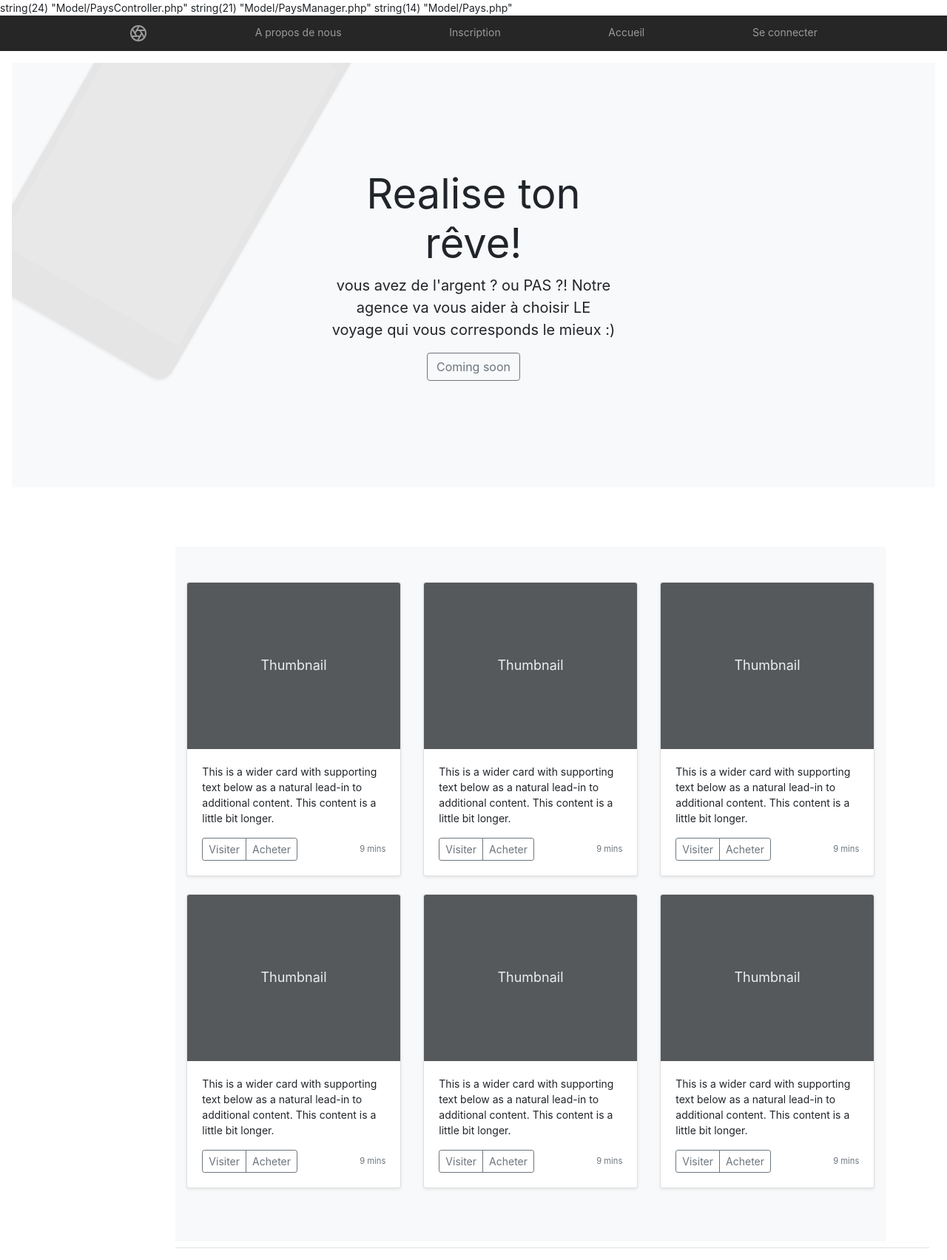
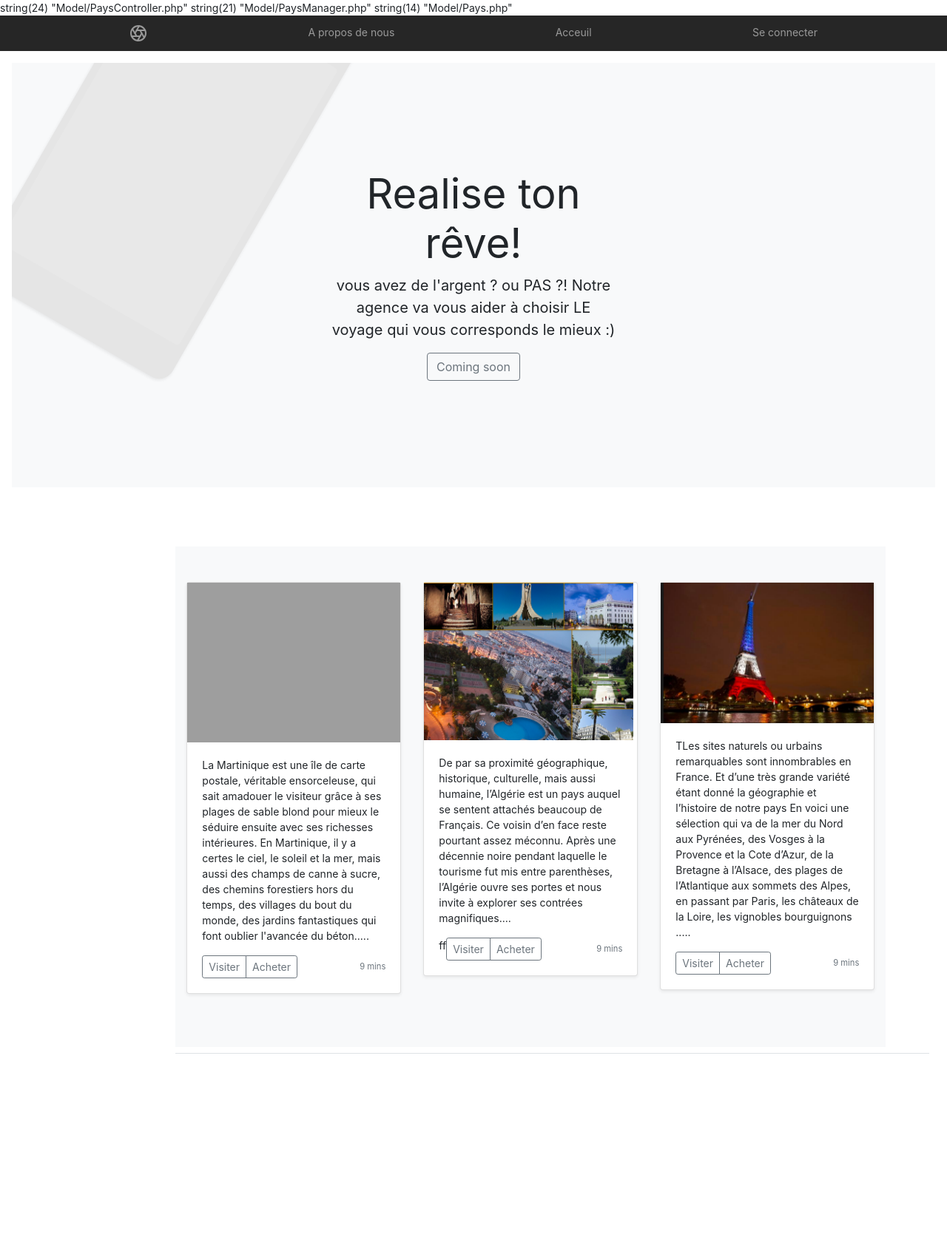
Before and after one commit to sabrinalazar/formation_php, a PHP site: page / in a window 1280 px wide. Shown: the whole page at 74% size. After the commit the page ends 1425 px from the top, so only its background shows below. Run offline with PHP 8.4, Linux system fonts and the light colour scheme; data comes from the database, SQL or seed files in the repository; grey boxes are pictures that could not be loaded.

Commit message:
debug img

```diff
--- a/views/home.html.php
+++ b/views/home.html.php
@@ -41,10 +41,9 @@
                     <svg xmlns="http://www.w3.org/2000/svg" width="24" height="24" viewBox="0 0 24 24" fill="none" stroke="currentColor" stroke-width="2" stroke-linecap="round" stroke-linejoin="round" class="d-block mx-auto" focusable="false" role="img"><title>Product</title><circle cx="12" cy="12" r="10"></circle><line x1="14.31" y1="8" x2="20.05" y2="17.94"></line><line x1="9.69" y1="8" x2="21.17" y2="8"></line><line x1="7.38" y1="12" x2="13.12" y2="2.06"></line><line x1="9.69" y1="16" x2="3.95" y2="6.06"></line><line x1="14.31" y1="16" x2="2.83" y2="16"></line><line x1="16.62" y1="12" x2="10.88" y2="21.94"></line></svg>
                 </a>
 
-        <a class="py-2 d-none d-md-inline-block" href="aPropos.html.php">A propos de nous </a>
-        <a class="py-2 d-none d-md-inline-block" href="inscription.html.php">Inscription </a>
-        <a class="py-2 d-none d-md-inline-block" href="home.html.php">Accueil</a>
-        <a class="py-2 d-none d-md-inline-block" href="seConnecter.html.php">Se connecter</a>
+                <a class="py-2 d-none d-md-inline-block" href="#">A propos de nous </a>
+                <a class="py-2 d-none d-md-inline-block" href="#">Acceuil</a>
+                <a class="py-2 d-none d-md-inline-block" href="#">Se connecter</a>
 
             </div>
         </nav>
@@ -68,9 +67,9 @@
                         <div class="row">
                             <div class="col-md-4">
                                 <div class="card mb-4 shadow-sm">
-                    <svg class="bd-placeholder-img card-img-top" width="100%" height="225" xmlns="http://www.w3.org/2000/svg" preserveAspectRatio="xMidYMid slice" focusable="false" role="img" aria-label="Placeholder: Thumbnail"><title>Placeholder</title><rect fill="#55595c" width="100%" height="100%"/><text fill="#eceeef" dy=".3em" x="50%" y="50%">Thumbnail</text></svg>
+                                    <img src ="../photo martinique/martinique2.png"height="100%" width="100%"</img>
                                     <div class="card-body">
-                        <p class="card-text">This is a wider card with supporting text below as a natural lead-in to additional content. This content is a little bit longer.</p>
+                                        <p class="card-text">La Martinique est une île de carte postale, véritable ensorceleuse, qui sait amadouer le visiteur grâce à ses plages de sable blond pour mieux le séduire ensuite avec ses richesses intérieures. En Martinique, il y a certes le ciel, le soleil et la mer, mais aussi des champs de canne à sucre, des chemins forestiers hors du temps, des villages du bout du monde, des jardins fantastiques qui font oublier l'avancée du béton.....</p>
                                         <div class="d-flex justify-content-between align-items-center">
                                             <div class="btn-group">
                                                 <button type="button" class="btn btn-sm btn-outline-secondary">Visiter</button>
@@ -83,11 +82,11 @@
                             </div>
                             <div class="col-md-4">
                                 <div class="card mb-4 shadow-sm">
-                    <svg class="bd-placeholder-img card-img-top" width="100%" height="225" xmlns="http://www.w3.org/2000/svg" preserveAspectRatio="xMidYMid slice" focusable="false" role="img" aria-label="Placeholder: Thumbnail"><title>Placeholder</title><rect fill="#55595c" width="100%" height="100%"/><text fill="#eceeef" dy=".3em" x="50%" y="50%">Thumbnail</text></svg>
+                                    <img src ="../photo martinique/algerie2.png"height="100%" width="98%"</img>
                                     <div class="card-body">
-                        <p class="card-text">This is a wider card with supporting text below as a natural lead-in to additional content. This content is a little bit longer.</p>
+                                        <p class="card-text">De par sa proximité géographique, historique, culturelle, mais aussi humaine, l’Algérie est un pays auquel se sentent attachés beaucoup de Français. Ce voisin d’en face reste pourtant assez méconnu. Après une décennie noire pendant laquelle le tourisme fut mis entre parenthèses, l’Algérie ouvre ses portes et nous invite à explorer ses contrées magnifiques....</p>
                                         <div class="d-flex justify-content-between align-items-center">
-                            <div class="btn-group">
+                                            <div class="btn-group">ff
                                                 <button type="button" class="btn btn-sm btn-outline-secondary">Visiter</button>
                                                 <button type="button" class="btn btn-sm btn-outline-secondary">Acheter</button>
                                             </div>
@@ -98,9 +97,11 @@
                             </div>
                             <div class="col-md-4">
                                 <div class="card mb-4 shadow-sm">
-                    <svg class="bd-placeholder-img card-img-top" width="100%" height="225" xmlns="http://www.w3.org/2000/svg" preserveAspectRatio="xMidYMid slice" focusable="false" role="img" aria-label="Placeholder: Thumbnail"><title>Placeholder</title><rect fill="#55595c" width="100%" height="100%"/><text fill="#eceeef" dy=".3em" x="50%" y="50%">Thumbnail</text></svg>
+                                    <img src ="../photo martinique/france2.png"height="100%" width="100%"</img>
                                     <div class="card-body">
-                        <p class="card-text">This is a wider card with supporting text below as a natural lead-in to additional content. This content is a little bit longer.</p>
+                                        <p class="card-text">TLes sites naturels ou urbains remarquables sont innombrables en France. Et d’une très grande variété étant donné la géographie et l’histoire de notre pays
+
+                                            En voici une sélection qui va de la mer du Nord aux Pyrénées, des Vosges à la Provence et la Cote d’Azur, de la Bretagne à l’Alsace, des plages de l’Atlantique aux sommets des Alpes, en passant par Paris, les châteaux de la Loire, les vignobles bourguignons .....</p>
                                         <div class="d-flex justify-content-between align-items-center">
                                             <div class="btn-group">
                                                 <button type="button" class="btn btn-sm btn-outline-secondary">Visiter</button>
@@ -112,50 +113,8 @@
                                 </div>
                             </div>
 
-            <div class="col-md-4">
-                <div class="card mb-4 shadow-sm">
-                    <svg class="bd-placeholder-img card-img-top" width="100%" height="225" xmlns="http://www.w3.org/2000/svg" preserveAspectRatio="xMidYMid slice" focusable="false" role="img" aria-label="Placeholder: Thumbnail"><title>Placeholder</title><rect fill="#55595c" width="100%" height="100%"/><text fill="#eceeef" dy=".3em" x="50%" y="50%">Thumbnail</text></svg>
-                    <div class="card-body">
-                        <p class="card-text">This is a wider card with supporting text below as a natural lead-in to additional content. This content is a little bit longer.</p>
-                        <div class="d-flex justify-content-between align-items-center">
-                            <div class="btn-group">
-                                <button type="button" class="btn btn-sm btn-outline-secondary">Visiter</button>
-                                <button type="button" class="btn btn-sm btn-outline-secondary">Acheter</button>
-                            </div>
-                            <small class="text-muted">9 mins</small>
-                        </div>
-                    </div>
-                </div>
-            </div>
-            <div class="col-md-4">
-                <div class="card mb-4 shadow-sm">
-                    <svg class="bd-placeholder-img card-img-top" width="100%" height="225" xmlns="http://www.w3.org/2000/svg" preserveAspectRatio="xMidYMid slice" focusable="false" role="img" aria-label="Placeholder: Thumbnail"><title>Placeholder</title><rect fill="#55595c" width="100%" height="100%"/><text fill="#eceeef" dy=".3em" x="50%" y="50%">Thumbnail</text></svg>
-                    <div class="card-body">
-                        <p class="card-text">This is a wider card with supporting text below as a natural lead-in to additional content. This content is a little bit longer.</p>
-                        <div class="d-flex justify-content-between align-items-center">
-                            <div class="btn-group">
-                                <button type="button" class="btn btn-sm btn-outline-secondary">Visiter</button>
-                                <button type="button" class="btn btn-sm btn-outline-secondary">Acheter</button>
-                            </div>
-                            <small class="text-muted">9 mins</small>
-                        </div>
-                    </div>
-                </div>
-            </div>
-            <div class="col-md-4">
-                <div class="card mb-4 shadow-sm">
-                    <svg class="bd-placeholder-img card-img-top" width="100%" height="225" xmlns="http://www.w3.org/2000/svg" preserveAspectRatio="xMidYMid slice" focusable="false" role="img" aria-label="Placeholder: Thumbnail"><title>Placeholder</title><rect fill="#55595c" width="100%" height="100%"/><text fill="#eceeef" dy=".3em" x="50%" y="50%">Thumbnail</text></svg>
-                    <div class="card-body">
-                        <p class="card-text">This is a wider card with supporting text below as a natural lead-in to additional content. This content is a little bit longer.</p>
-                        <div class="d-flex justify-content-between align-items-center">
-                            <div class="btn-group">
-                                <button type="button" class="btn btn-sm btn-outline-secondary">Visiter</button>
-                                <button type="button" class="btn btn-sm btn-outline-secondary">Acheter</button>
-                            </div>
-                            <small class="text-muted">9 mins</small>
-                        </div>
-                    </div>
-                </div>
+
+
                         </div>
                     </div>
                 </div>
```
Also changed, not shown: photo martinique/algerie2.png (renamed from photo martinique/algerie.png), photo martinique/france2.png (renamed from photo martinique/france.png), 2 other files. Lines whose indentation alone changed are shown as unchanged.
